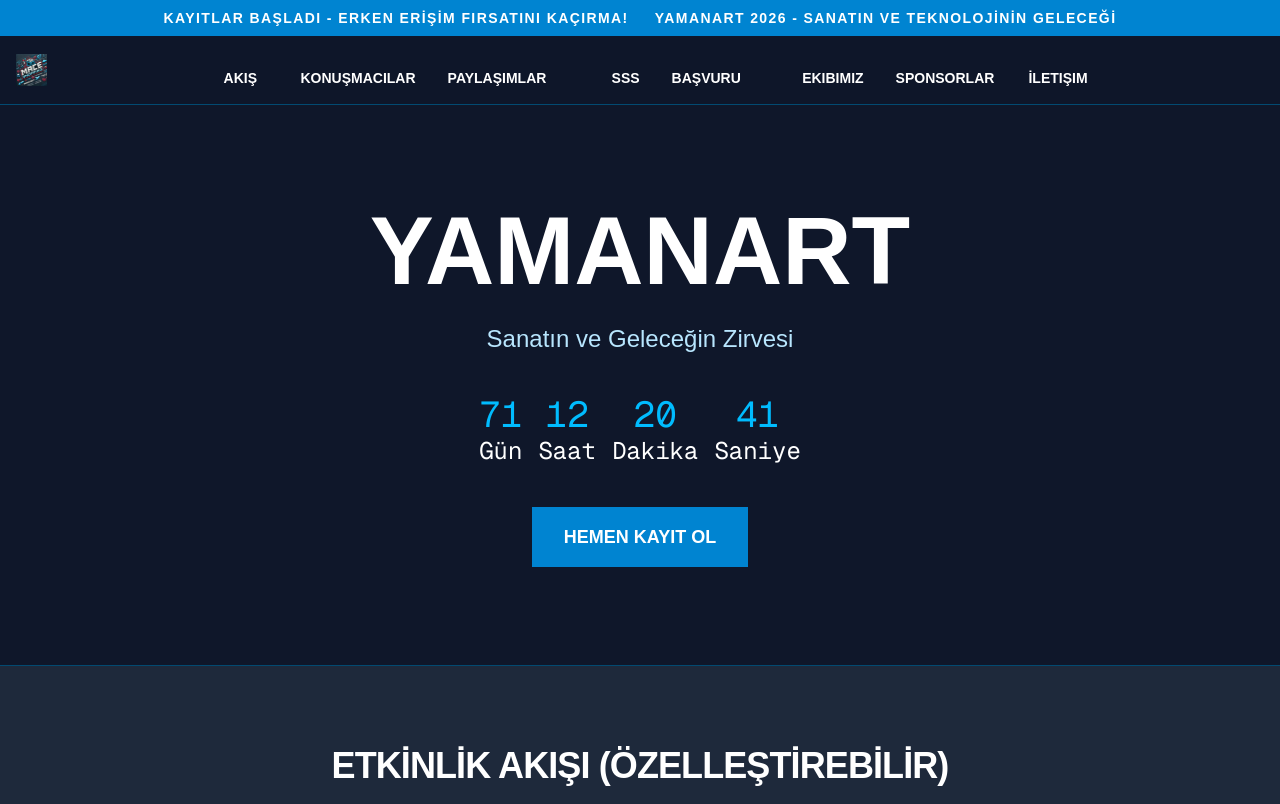
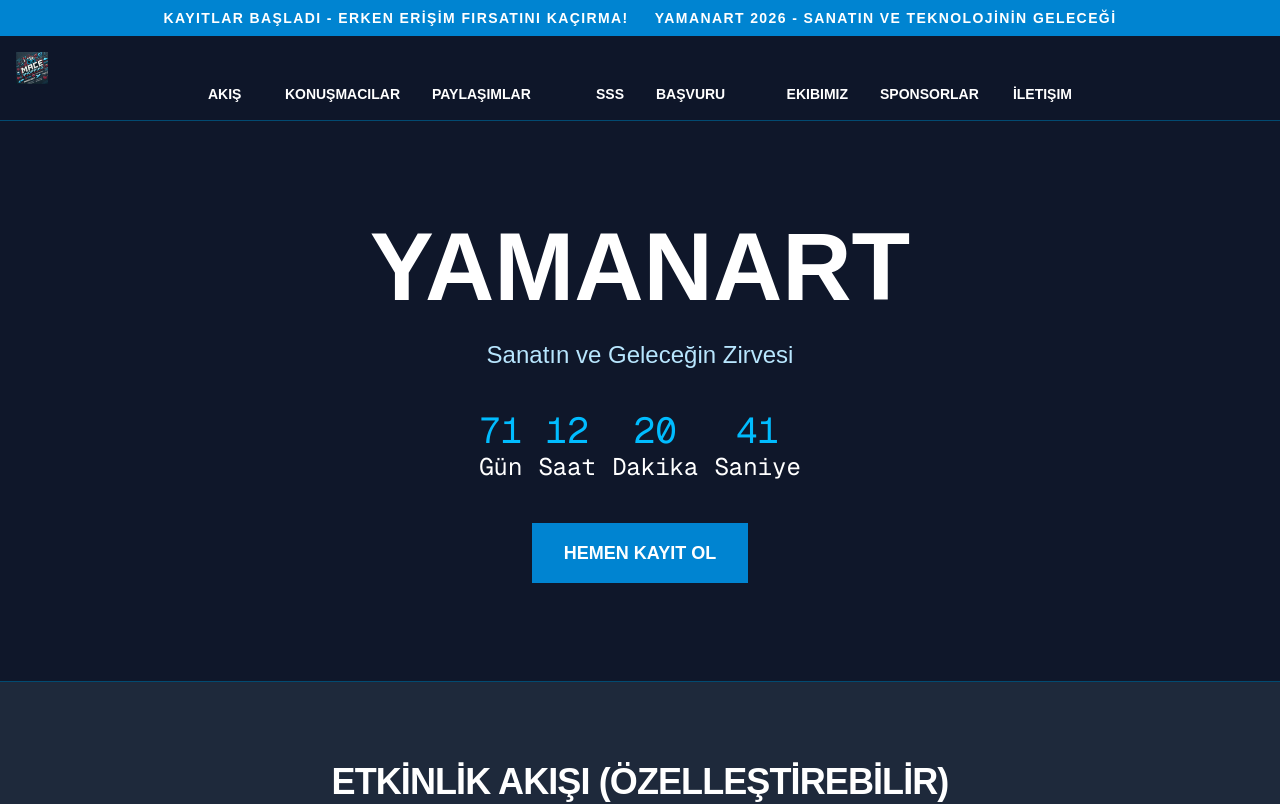
Before and after one commit to eglenceeceko/zirve1, a Next.js app: page / in a window 1280 px wide. Shown: the top 804 px of the page. Built offline with nearby package versions, Linux system fonts and the light colour scheme.

Commit message:
Update page.tsx

```diff
--- a/app/page.tsx
+++ b/app/page.tsx
@@ -44,14 +44,15 @@ export default function Home() {
 </div>
 
 
-<nav className="sticky top-0 z-50 bg-[#0f172a]/90 backdrop-blur-md border-b border-sky-900 py-4 px-4 flex flex-col md:flex-row items-center justify-between w-full">
-  {/* Logo */}
-  <div className="w-full flex justify-between md:w-auto">
+<nav className="sticky top-0 z-50 bg-[#0f172a]/90 backdrop-blur-md border-b border-sky-900 py-4 px-4 flex flex-col items-center w-full">
+
+  {/* Logo Bölümü */}
+  <div className="w-full flex justify-center mb-4 md:mb-0 md:justify-start">
      <img src="logo.jpg" alt="Logo" className="h-8 w-auto" />
-     {/* Burada mobilde bir hamburger menü butonu eklenebilir ama şimdilik sadece alt alta dizeceğiz */}
   </div>
 
-<div className="flex flex-col items-center gap-3 mt-4 w-full md:flex-row md:justify-center md:gap-8 text-xs md:text-sm font-bold uppercase">
+  {/* Link Bölümü - 2-2-2-2 Dizilimi */}
+  <div className="flex flex-col gap-3 w-full items-center md:flex-row md:justify-center md:gap-8 text-xs md:text-sm font-bold uppercase">
 
     {/* 1. Grup */}
     <div className="flex justify-between w-48">
@@ -79,7 +80,6 @@ export default function Home() {
 
   </div>
 </nav>
-
 
       <section className="flex flex-col items-center justify-center h-[70vh] text-center">
         <h1 className="text-6xl md:text-8xl font-black mb-6 text-white">YAMANART</h1>
```
Lines whose indentation alone changed are shown as unchanged.
